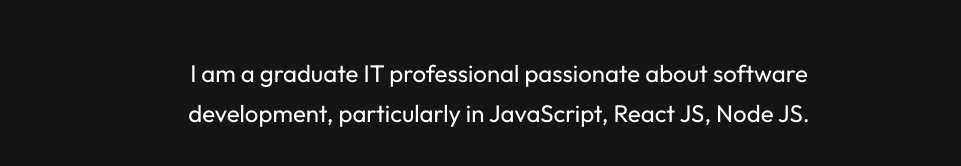
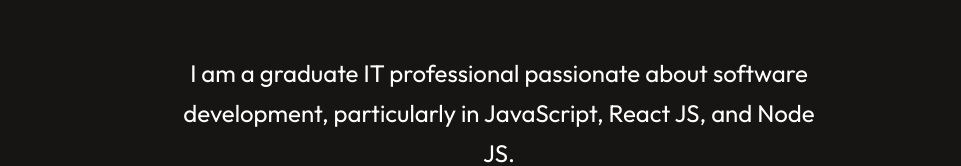
Before and after one commit to Hisa12/vite-portfolio, a React (Vite) app: page / in a window 1280 px wide. Shown: the part 573-739 px from the top of the page, without its empty margins (141-1102 px from the left). Built offline with nearby package versions, Linux system fonts and the light colour scheme.

Commit message:
fix text

```diff
--- a/src/Components/Hero/Hero.jsx
+++ b/src/Components/Hero/Hero.jsx
@@ -11,7 +11,7 @@
       </h1>
       <p>
         I am a graduate IT professional passionate about software development,
-        particularly in JavaScript, React JS, Node JS.
+        particularly in JavaScript, React JS, and Node JS.
       </p>
       <div className="hero-action">
         <div className="hero-connect">
```
